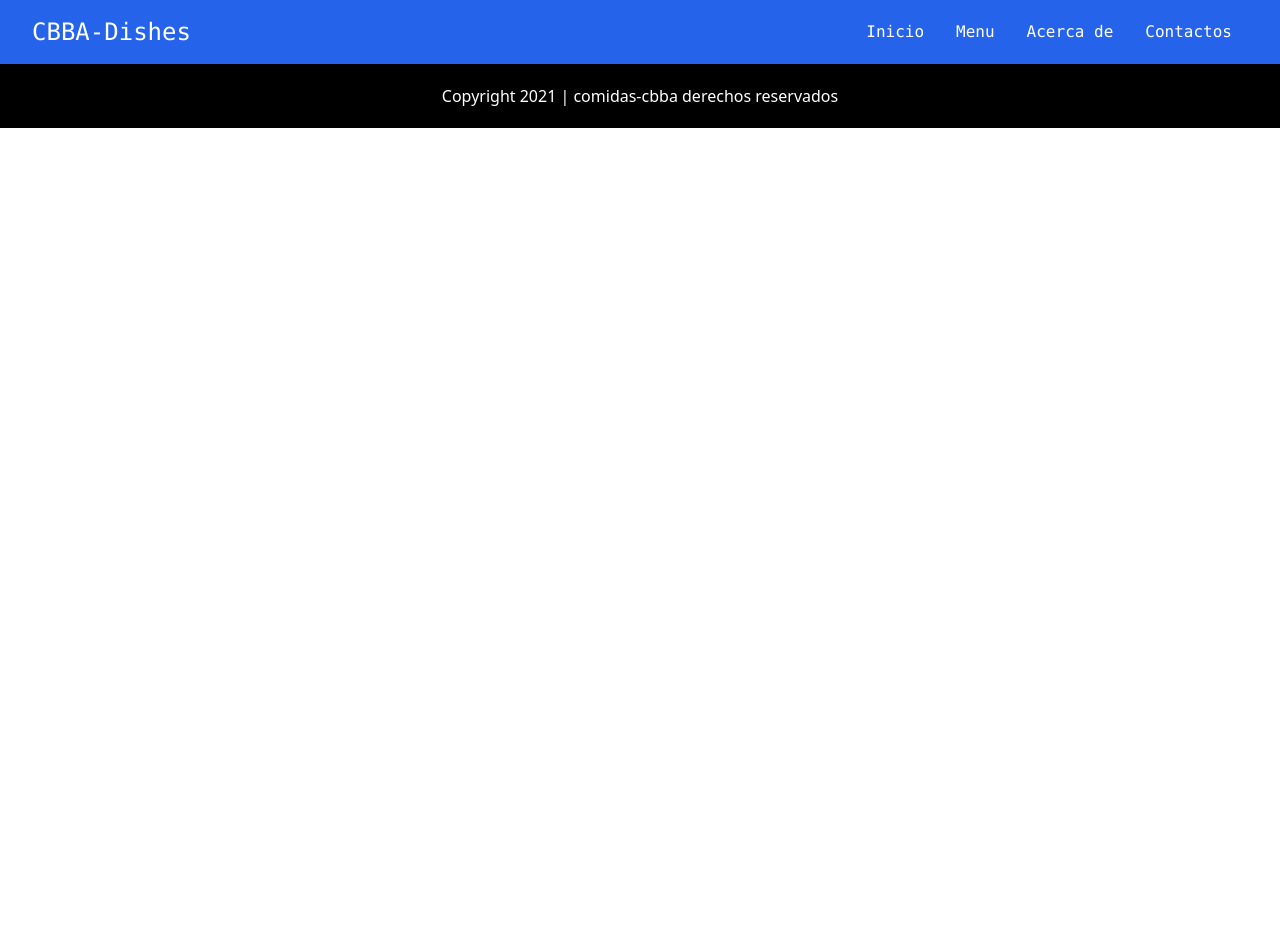
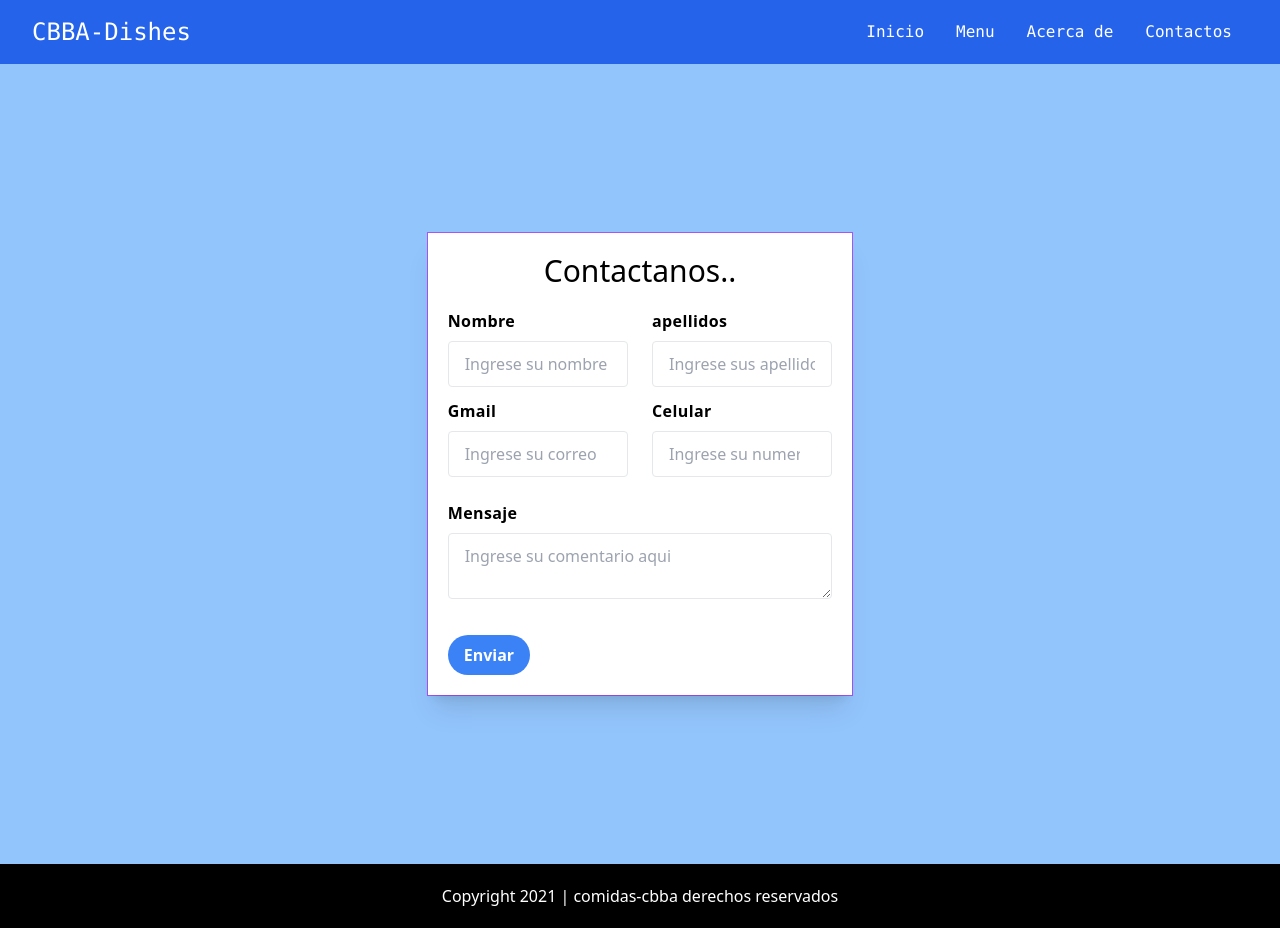
Before and after one commit to juanAriel/Comidas-Cbba, a React (Create React App) app: page /contacto in a window 1280 px wide. Before the commit the page ends 800 px from the top, so only its background shows below. Built offline with nearby package versions, Linux system fonts and the light colour scheme.

Commit message:
se termino el formulario de contacto o mensajes con firebase

```diff
--- a/package.json
+++ b/package.json
@@ -6,6 +6,7 @@
     "@testing-library/jest-dom": "^5.16.1",
     "@testing-library/react": "^12.1.2",
     "@testing-library/user-event": "^13.5.0",
+    "firebase": "^9.6.3",
     "react": "^17.0.2",
     "react-dom": "^17.0.2",
     "react-router": "^6.2.1",
--- a/src/App.js
+++ b/src/App.js
@@ -7,6 +7,7 @@ import {Routes,Route} from 'react-router-dom'
 import About from './pages/about';
 import Menu from './pages/menu'
 import Dropdow from './components/Dropdow';
+import Contacto from './pages/contacto';
 
 function App() {
   const [isOpen,setIsOpen]=useState(false)
@@ -32,6 +33,7 @@ function App() {
          <Route path='/' element={<Home></Home>}></Route>
          <Route path='/menu' element={<Menu></Menu>}></Route>
          <Route path='/about' element={<About></About>}></Route>
+         <Route path='/contacto' element={<Contacto></Contacto>}></Route>
        </Routes>
 
 
--- a/src/components/Dropdow.jsx
+++ b/src/components/Dropdow.jsx
@@ -7,7 +7,7 @@ export default function Dropdow({isOpen, toggle}) {
                 <Link className="p-4" to="/">Inicio</Link>
                 <Link className="p-4" to="/menu">Menu</Link>
                 <Link className="p-4" to="/about">Acerca de</Link>
-                <Link className="p-4" to="/contact">Contactos</Link>
+                <Link className="p-4" to="/contacto">Contactos</Link>
         </div>
     )
 }
--- a/src/components/NavBar.jsx
+++ b/src/components/NavBar.jsx
@@ -17,7 +17,7 @@ export default function NavBar({toggle}) {
                 <Link className="p-4" to="/">Inicio</Link>
                 <Link className="p-4" to="/menu">Menu</Link>
                 <Link className="p-4" to="/about">Acerca de</Link>
-                <Link className="p-4" to="/contact">Contactos</Link>
+                <Link className="p-4" to="/contacto">Contactos</Link>
             </div>
         </nav>
     )
--- /dev/null
+++ b/src/firebase.js
@@ -0,0 +1,17 @@
+
+import firebase from "firebase/compat/app"
+import "firebase/compat/auth"
+import "firebase/compat/firestore"
+
+var firebaseApp = firebase.initializeApp({
+    apiKey: "AIzaSyAAJDlXWrplQSUCaMby9rsAEYKbovYLyK8",
+    authDomain: "comidas-90700.firebaseapp.com",
+    projectId: "comidas-90700",
+    storageBucket: "comidas-90700.appspot.com",
+    messagingSenderId: "278712564092",
+    appId: "1:278712564092:web:3ab067807c303472694cf9"
+});
+
+var db = firebaseApp.firestore();
+
+export { db };
--- a/src/index.js
+++ b/src/index.js
@@ -3,7 +3,7 @@ import ReactDOM from 'react-dom';
 import './index.css';
 import App from './App';
 import reportWebVitals from './reportWebVitals';
-import {BrowserRouter} from 'react-router-dom'
+import {BrowserRouter} from 'react-router-dom';
 
 ReactDOM.render(
   <React.StrictMode>
--- /dev/null
+++ b/src/pages/contacto.js
@@ -0,0 +1,102 @@
+import React, {useState, useEffect } from 'react';
+import { db } from '../firebase'
+const Contacto = () => {
+
+    const [nombre,setName]=useState("");
+    const [apellidos,setLastName]=useState("");
+    const [gmail,setGmail]=useState("");
+    const [celular,setPhone]=useState("");
+    const [mensaje,setMessage]=useState("");
+    const [loader, setLoader] = useState(false);
+
+    const handleSubmit = (e)=>{
+        e.preventDefault();
+        setLoader(true);
+
+        db.collection("contacts").add({
+            nombre:nombre,
+            apellidos:apellidos,
+            gmail:gmail,
+            celular:celular,
+            mensaje:mensaje,
+        })
+        .then(()=>{
+            setLoader(false);
+            alert("su mensaje fue enviado con exito");
+        })
+        .catch((error)=>{
+            alert(error.message);
+        })
+        setName("");
+        setLastName("");
+        setGmail("");
+        setPhone("");
+        setMessage("");
+        }
+    return (
+        <div className='h-screen flex justify-center items-center bg-blue-300'>
+            <div className='container mx-auto my-20 w-1/3 border border-purple-500 bg-white'>
+                <div className='p-5 space-y-5 shadow-xl'>
+                    <h4 className='text-center text-3xl'>Contactanos..</h4>
+                    <form class="w-full max-w-lg" onSubmit={handleSubmit}>
+                        <div class="flex flex-wrap -mx-3 mb-6">
+                            <div class="w-full md:w-1/2 px-3 mb-6 md:mb-0">
+                            <label class="block  tracking-wide   font-bold mb-2" for="grid-first-name">
+                                Nombre
+                            </label>
+                            <input class="appearance-none block w-full   border border-gray-200 rounded py-3 px-4 mb-3 leading-tight focus:outline-none focus:bg-white focus:border-gray-500" id="grid-first-name" type="text" placeholder="Ingrese su nombre"
+                            value={nombre}
+                            onChange={(e)=> setName(e.target.
+                            value)}/>
+                            </div>
+                            <div class="w-full md:w-1/2 px-3">
+                            <label class="block  tracking-wide font-bold mb-2" for="grid-last-name">
+                                apellidos
+                            </label>
+                            <input class="appearance-none block w-full  border border-gray-200 rounded py-3 px-4 leading-tight focus:outline-none focus:bg-white focus:border-gray-500" id="grid-last-name" type="text" placeholder="Ingrese sus apellidos"
+                            value={apellidos}
+                            onChange={(e)=> setLastName(e.target.
+                            value)}/>
+                            </div>
+                            <div class="w-full md:w-1/2 px-3">
+                            <label class="block  tracking-wide font-bold mb-2" for="grid-last-name">
+                                Gmail
+                            </label>
+                            <input class="appearance-none block w-full  border border-gray-200 rounded py-3 px-4 leading-tight focus:outline-none focus:bg-white focus:border-gray-500" id="grid-last-name" type="text" placeholder="Ingrese su correo"
+                            value={gmail}
+                            onChange={(e)=> setGmail(e.target.
+                            value)}/>
+                            </div>
+                            <div class="w-full md:w-1/2 px-3">
+                            <label class="block  tracking-wide font-bold mb-2" for="grid-last-name">
+                                Celular
+                            </label>
+                            <input class="appearance-none block w-full  border border-gray-200 rounded py-3 px-4 leading-tight focus:outline-none focus:bg-white focus:border-gray-500" id="grid-last-name" type="number" placeholder="Ingrese su numero"
+                            value={celular}
+                            onChange={(e)=> setPhone(e.target.
+                            value)}/>
+                            </div>
+                        </div>
+                        <div class="flex flex-wrap -mx-3 mb-6">
+                            <div class="w-full px-3">
+                            <label class="block  tracking-wide  font-bold mb-2" for="grid-password">
+                                Mensaje
+                            </label>
+                            <textarea class="appearance-none block w-full  border border-gray-200 rounded py-3 px-4 mb-3 leading-tight focus:outline-none focus:bg-white focus:border-gray-500" id="grid-password" placeholder="Ingrese su comentario aqui"
+                            value={mensaje}
+                            onChange={(e)=> setMessage(e.target.
+                            value)}/>
+                            </div>
+                        </div>
+                       <button  type="submit" class="bg-blue-500    hover:bg-blue-700 text-white font-bold py-2 px-4 rounded-full">
+                        Enviar
+                    </button>
+                    </form>
+
+                </div>
+            </div>
+        </div>
+    )
+}
+
+export default Contacto
```
Also changed, not shown: 1 other file (tests, documents, lock files or other folders).
